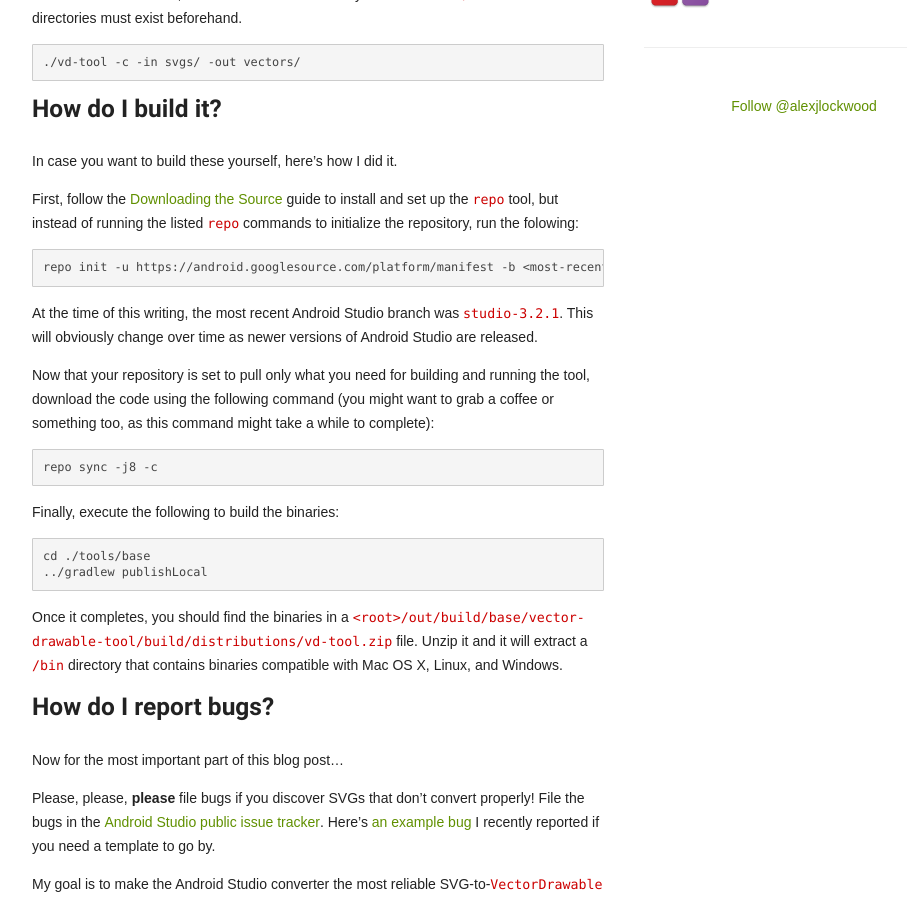
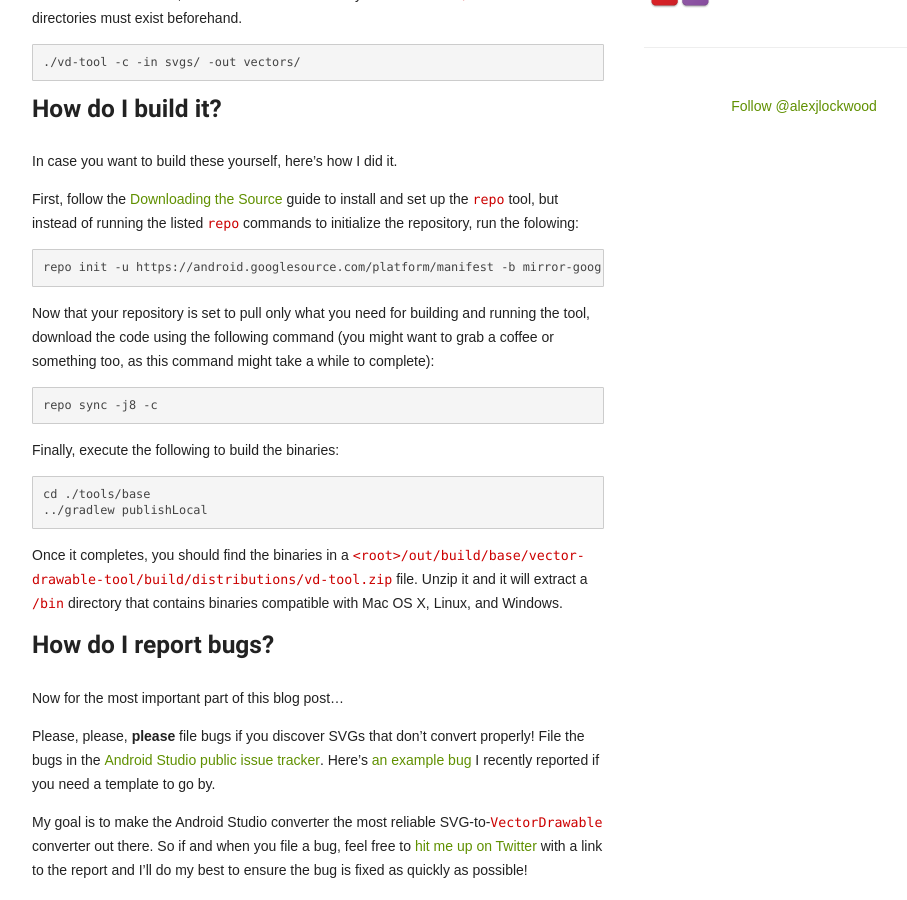
Before and after one commit to alexjlockwood/AndroidDesignPatterns, a Jekyll site: the page built from _posts/2018-11-13-android-studio-svg-to-vector-cli.md, in a window 1280 px wide and 900 px high, scrolled down 884 px. Shown: the whole window, without its empty margins (252-1159 px from the left). Built offline with Jekyll 4.4.1, drawn with Linux system fonts in a browser that asks for light colours; some web fonts are replaced; a script that is not in the unit is left out; comment, search, counter and statistics services are not loaded.

Commit message:
Update 2018-11-13-android-studio-svg-to-vector-cli.md

````diff
--- a/_posts/2018-11-13-android-studio-svg-to-vector-cli.md
+++ b/_posts/2018-11-13-android-studio-svg-to-vector-cli.md
@@ -37,10 +37,8 @@ In case you want to build these yourself, here's how I did it.
 First, follow the [Downloading the Source](https://source.android.com/source/downloading.html) guide to install and set up the `repo` tool, but instead of running the listed `repo` commands to initialize the repository, run the folowing:
 
 ```
-repo init -u https://android.googlesource.com/platform/manifest -b <most-recent-android-studio-branch>
+repo init -u https://android.googlesource.com/platform/manifest -b mirror-goog-studio-master-dev
 ```
-
-At the time of this writing, the most recent Android Studio branch was `studio-3.2.1`. This will obviously change over time as newer versions of Android Studio are released.
 
 Now that your repository is set to pull only what you need for building and running the tool, download the code using the following command (you might want to grab a coffee or something too, as this command might take a while to complete):
 
````
